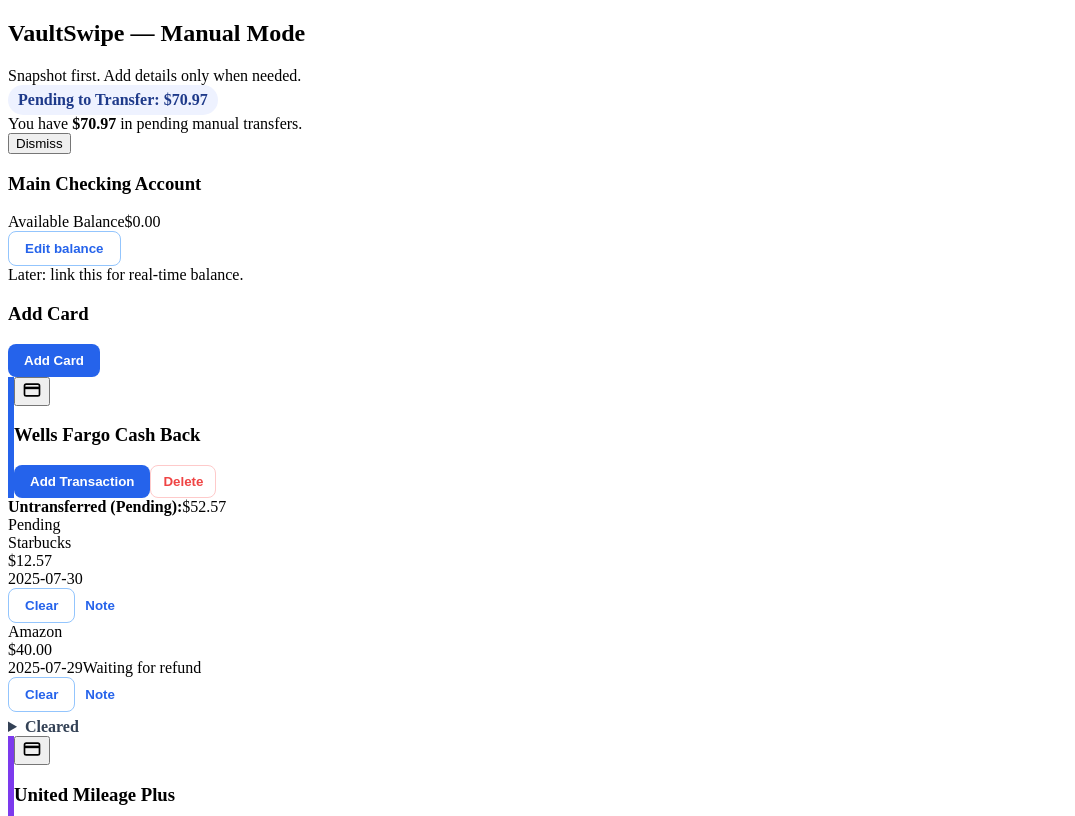
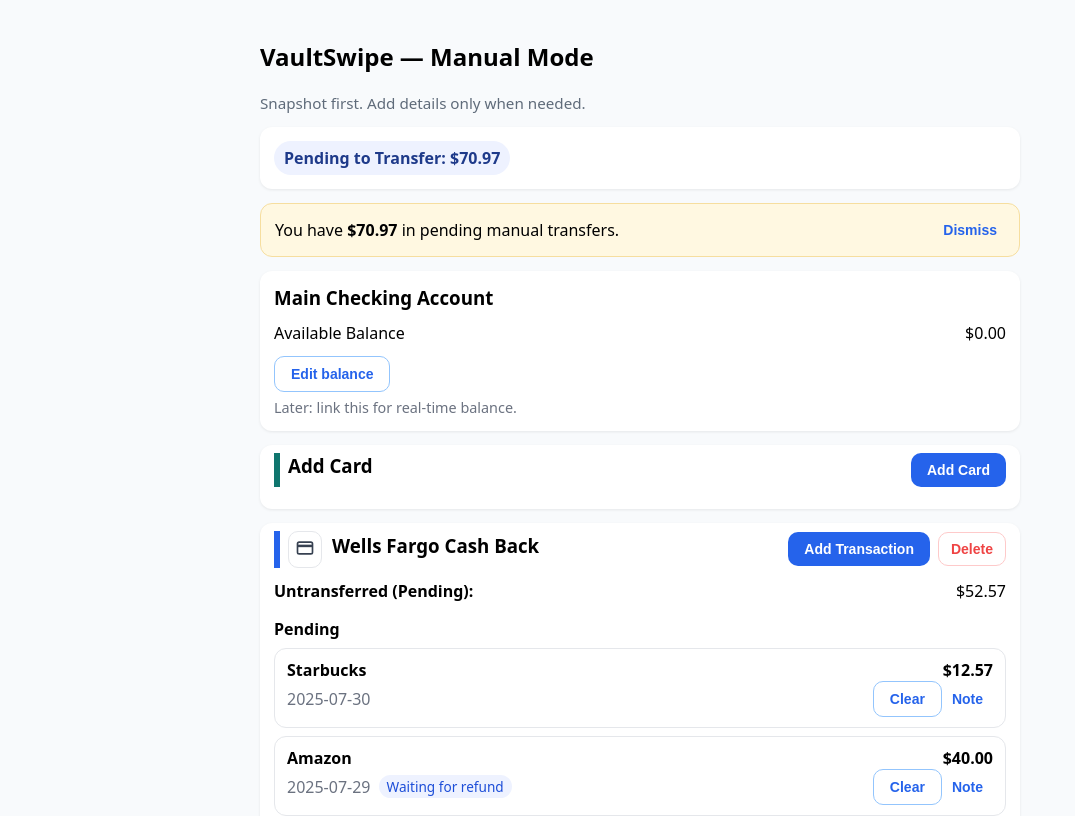
Before and after one commit to andrewewickes-ui/credit-card-mvp, a React (Create React App) app: page / in a window 1280 px wide. Shown: the top 816 px of the page, without its empty margins (0-1075 px from the left). Built offline with nearby package versions, Linux system fonts and the light colour scheme.

Commit message:
Update styles.css

```diff
--- a/src/styles.css
+++ b/src/styles.css
@@ -1,49 +1,48 @@
-/* Buttons: blue primary, gentler accents */
-.btn {
-  background: #2563eb; /* blue-600 */
-  color: #fff;
-  border: none;
-  padding: 9px 16px;
+/* ===== Base ===== */
+body {
+  font-family: system-ui, -apple-system, Segoe UI, Roboto, Arial, sans-serif;
+  background: #f8fafc;
+  margin: 0;
+  padding: 0;
+}
+.container {
+  max-width: 760px;
+  margin: 0 auto;
+  padding: 20px;
+}
+.card {
+  background: #fff;
+  border-radius: 12px;
+  padding: 14px;
+  margin-bottom: 14px;
+  box-shadow: 0 1px 3px rgba(0,0,0,0.08);
+}
+.card.highlight {
+  background: #ecfdf5;
+  border: 1px solid #a7f3d0;
+}
+h3 { margin: 0 0 8px 0; }
+input, select, button {
+  padding: 8px;
   border-radius: 8px;
-  cursor: pointer;
-  font-weight: 600;
+  border: 1px solid #d1d5db;
+  font-size: 14px;
 }
-.btn:hover { background: #1e40af; } /* blue-800 */
+.row { display: flex; gap: 8px; }
+.wrap { flex-wrap: wrap; }
+.flex1 { flex: 1; }
+.account-row {
+  display: flex;
+  justify-content: space-between;
+  padding: 4px 0;
+}
+.muted { color: #6b7280; }
+.hint { color: #6b7280; font-size: 0.9em; margin-top: 6px; }
+.mt8 { margin-top: 8px; }
 
-.btn-outline {
-  background: #fff;
-  color: #2563eb;
-  border: 1px solid #93c5fd; /* blue-300 */
-  padding: 9px 16px;
-  border-radius: 8px;
-  cursor: pointer;
-  font-weight: 600;
-}
-.btn-outline:hover { background: #eff6ff; } /* blue-50 */
-
-.btn-ghost {
-  background: transparent;
-  color: #2563eb;
-  border: none;
-  padding: 8px 10px;
-  border-radius: 8px;
-  cursor: pointer;
-  font-weight: 600;
-}
-.btn-ghost:hover { background: #eff6ff; }
-
-.btn-danger-outline {
-  background: #fff;
-  color: #ef4444;
-  border: 1px solid #fecaca; /* red-200 */
-  padding: 8px 12px;
-  border-radius: 8px;
-  cursor: pointer;
-  font-weight: 600;
-}
-.btn-danger-outline:hover { background: #fef2f2; }
-
-/* Toolbar + pills */
+/* ===== Header / Snapshot ===== */
+.topbar { margin-bottom: 14px; }
+.subtle { color: #5f6b7a; font-size: 0.95em; }
 .toolbar { display: flex; justify-content: space-between; align-items: center; }
 .toolbar-left, .toolbar-right { display: flex; gap: 10px; align-items: center; }
 .pill {
@@ -54,10 +53,140 @@
   font-weight: 600;
 }
 
-.details summary {
+/* ===== Banner ===== */
+.banner {
+  background: #fff8e1;
+  border: 1px solid #f6de9f;
+  border-radius: 12px;
+  padding: 10px 14px;
+  display: flex;
+  justify-content: space-between;
+  align-items: center;
+  margin-bottom: 14px;
+}
+.linkish {
+  background: transparent;
+  color: #2563eb;
+  border: none;
   cursor: pointer;
-  color: #334155;
   font-weight: 600;
-  margin-top: 6px;
 }
-.details[open] summary { color: #111827; }
+
+/* ===== Buttons (blue palette) ===== */
+.btn {
+  background: #2563eb; /* blue-600 */
+  color: #fff;
+  border: none;
+  padding: 9px 16px;
+  border-radius: 10px;
+  cursor: pointer;
+  font-weight: 700;
+}
+.btn:hover { background: #1e40af; } /* blue-800 */
+
+.btn-outline {
+  background: #fff;
+  color: #2563eb;
+  border: 1px solid #93c5fd; /* blue-300 */
+  padding: 9px 16px;
+  border-radius: 10px;
+  cursor: pointer;
+  font-weight: 700;
+}
+.btn-outline:hover { background: #eff6ff; } /* blue-50 */
+
+.btn-ghost {
+  background: transparent;
+  color: #2563eb;
+  border: none;
+  padding: 8px 10px;
+  border-radius: 10px;
+  cursor: pointer;
+  font-weight: 700;
+}
+.btn-ghost:hover { background: #eff6ff; }
+
+.btn-danger-outline {
+  background: #fff;
+  color: #ef4444;
+  border: 1px solid #fecaca; /* red-200 */
+  padding: 8px 12px;
+  border-radius: 10px;
+  cursor: pointer;
+  font-weight: 700;
+}
+.btn-danger-outline:hover { background: #fef2f2; }
+
+/* ===== Card headers / edit affordance ===== */
+.card-header {
+  display: flex;
+  justify-content: space-between;
+  align-items: center;
+  padding-left: 8px;
+  margin: -6px 0 8px 0;
+  border-left: 6px solid #0f766e; /* default; overridden inline per card */
+}
+.cc-header { align-items: center; }
+.cc-title { display: flex; align-items: center; gap: 10px; }
+.cc-actions { display: flex; align-items: center; gap: 8px; }
+
+.icon-btn {
+  background: #fff;
+  border: 1px solid #e5e7eb;
+  color: #374151;
+  padding: 6px;
+  border-radius: 10px;
+  cursor: pointer;
+}
+.icon-btn:hover { background: #f9fafb; }
+
+.cc-edit { margin-top: 10px; }
+.cc-add-txn { margin-top: 10px; }
+
+/* ===== Sections ===== */
+.section { margin-top: 12px; }
+.section-title { font-weight: 700; margin-bottom: 8px; }
+
+/* ===== Transactions (compact, two lines) ===== */
+.txn-row {
+  border: 1px solid #e5e7eb;
+  border-radius: 12px;
+  background: #fff;
+  margin-bottom: 8px;
+}
+.txn-row.compact { padding: 10px 12px; }
+.txn-row.cleared { opacity: 0.7; }
+
+.txn-line1, .txn-line2 {
+  display: flex;
+  justify-content: space-between;
+  align-items: center;
+}
+.txn-merchant { font-weight: 700; }
+.txn-amount { font-weight: 800; }
+.txn-meta-left { display: flex; gap: 8px; align-items: center; }
+
+.note-pill {
+  background: #eef2ff;
+  color: #1d4ed8;
+  padding: 2px 8px;
+  border-radius: 999px;
+  font-size: 0.85em;
+}
+.txn-note-editor { display: flex; gap: 8px; margin-top: 8px; }
+
+/* ===== Mobile Polish ===== */
+@media (max-width: 480px) {
+  .container { padding: 12px; }
+  .card { padding: 12px; border-radius: 14px; }
+  .row { flex-direction: column; gap: 10px; }
+  .account-row { flex-direction: column; align-items: flex-start; gap: 4px; }
+  input, select, button {
+    font-size: 16px; /* prevent iOS zoom */
+    padding: 10px 12px;
+  }
+  .txn-row.compact { padding: 12px; }
+  .txn-line1, .txn-line2 { gap: 8px; }
+  .txn-meta-left { flex-wrap: wrap; }
+  .cc-actions { gap: 6px; }
+}
```
